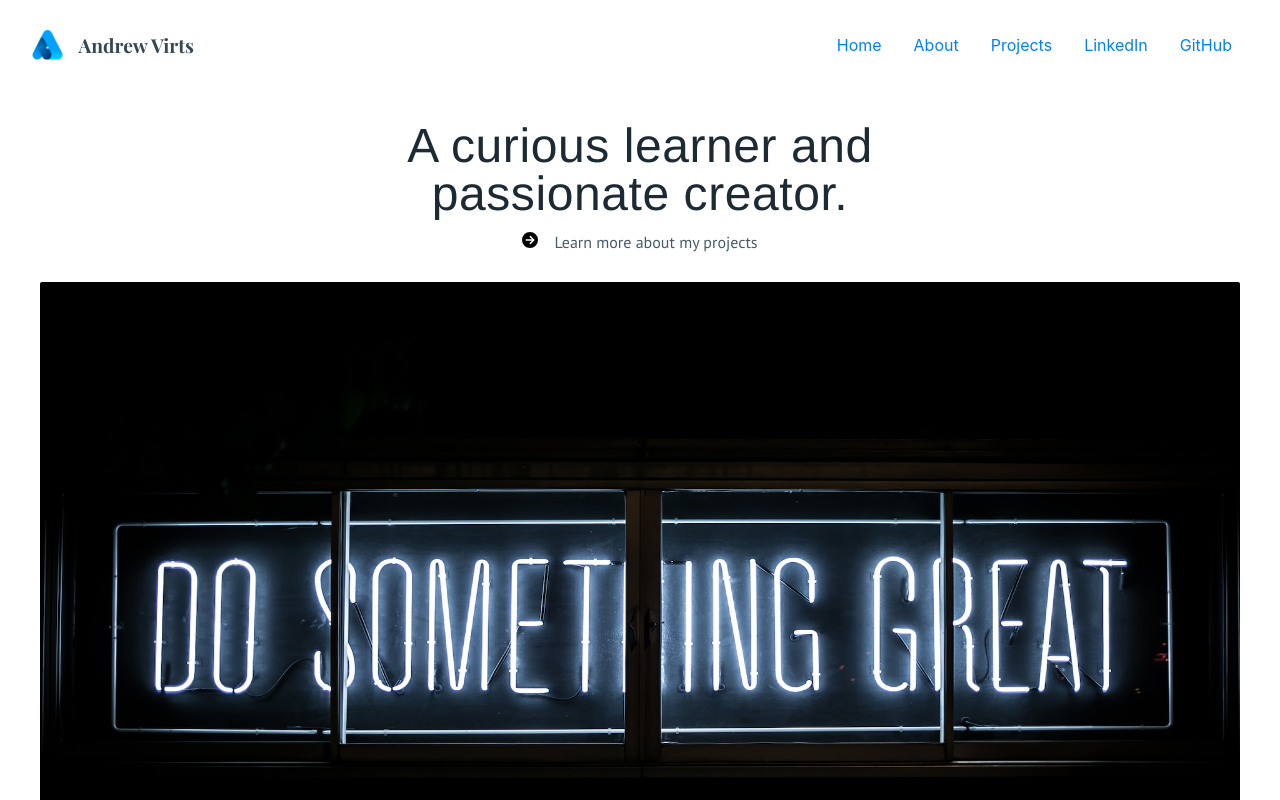
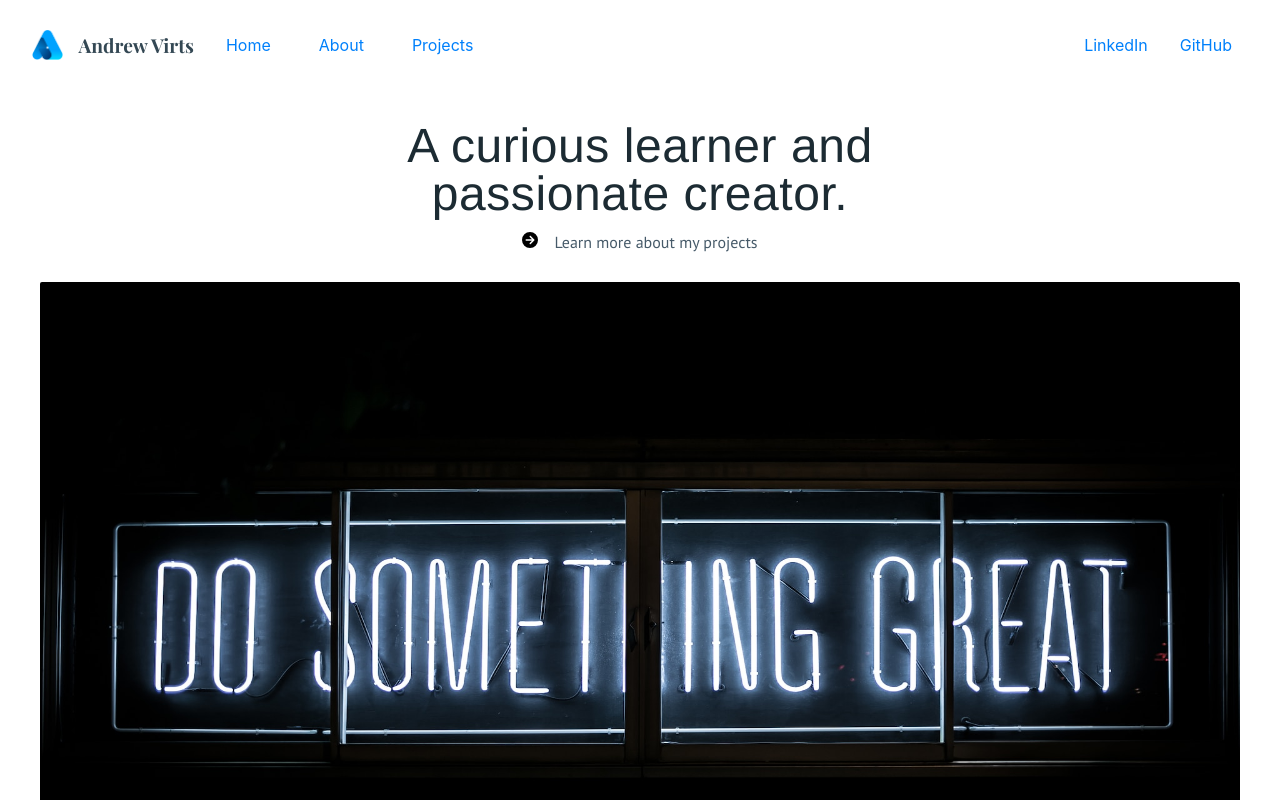
Before and after one commit to asvirts/portfolioWebsite, a React (Create React App) app in the folder virts-dev/: page / in a window 1280 px wide. Shown: the top 800 px of the page. Built offline with nearby package versions, Linux system fonts and the light colour scheme; a web font is replaced by a local one.

Commit message:
moved main nav links to left side

```diff
--- a/virts-dev/src/components/Nav.jsx
+++ b/virts-dev/src/components/Nav.jsx
@@ -7,8 +7,6 @@ export default function Nav() {
         <div className="logo-sec">
           <img src="./a-logo.png" alt="logo" className="logo" />
           <h1 className="logo-name">Andrew Virts</h1>
-        </div>
-        <div>
           <li>
             <Link to="home">Home</Link>
           </li>
@@ -18,6 +16,8 @@ export default function Nav() {
           <li>
             <Link to="projects">Projects</Link>
           </li>
+        </div>
+        <div>
           <li>
             <Link to="https://www.linkedin.com/in/andrewvirts" target="_blank">
               LinkedIn
```
